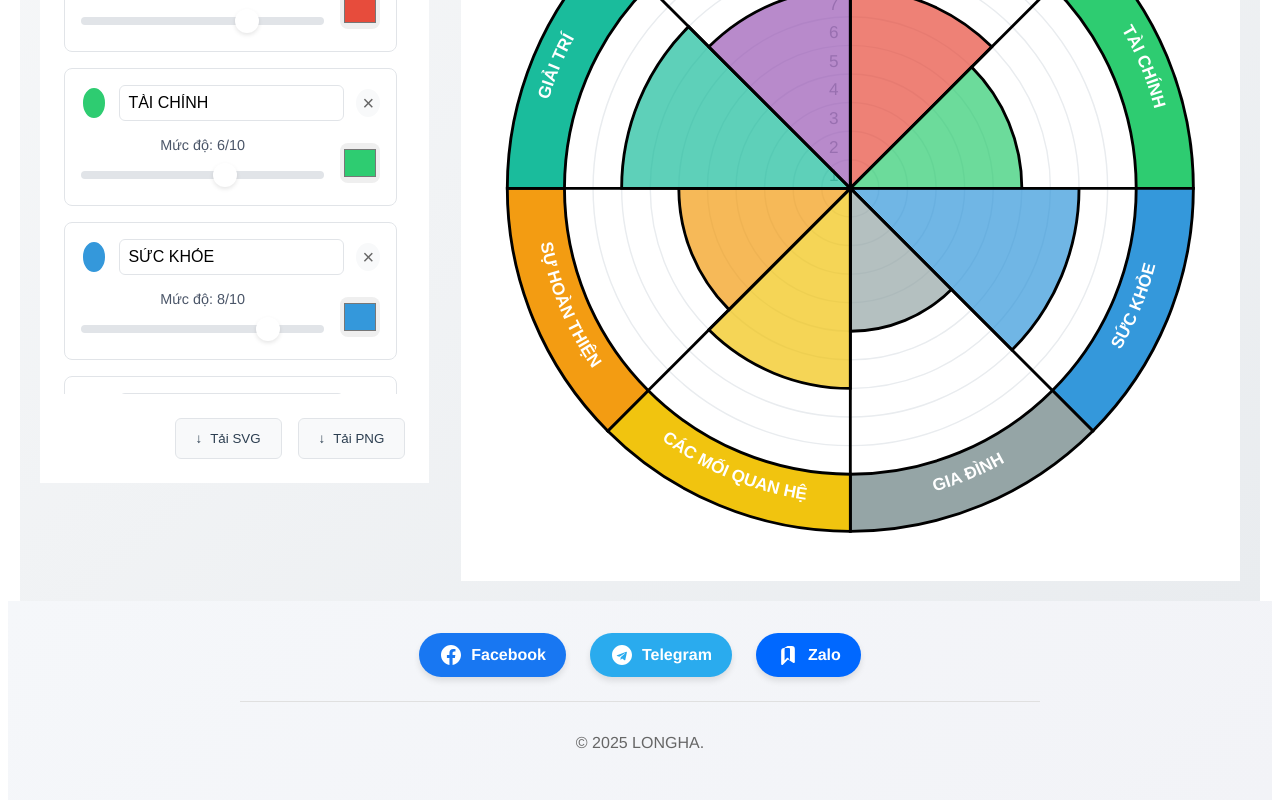
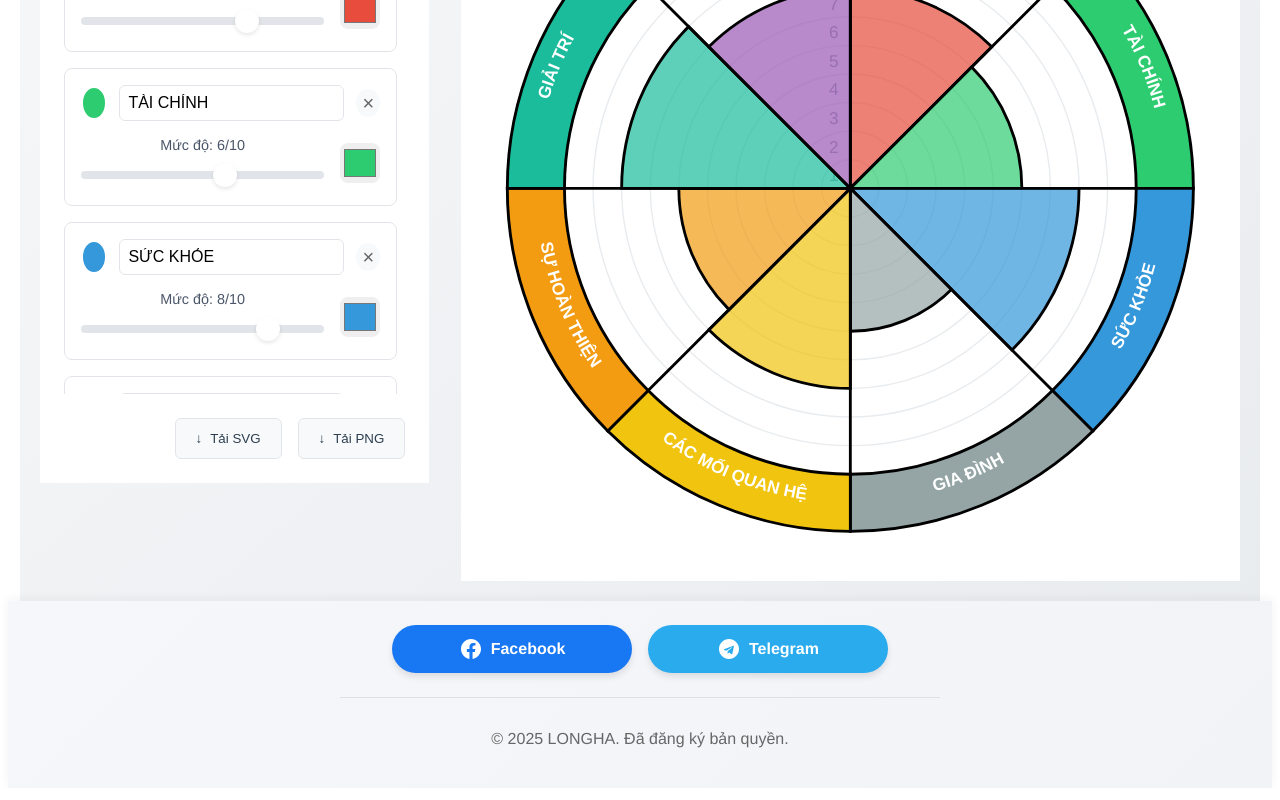
Before and after one commit to longhangoc/vue, a Vue app: page / in a window 1280 px wide. Shown: the part 533-1333 px from the top of the page. Built offline with nearby package versions, Linux system fonts and the light colour scheme.

Commit message:
Update Footer.vue

```diff
--- a/src/components/Footer.vue
+++ b/src/components/Footer.vue
@@ -6,23 +6,17 @@
           <svg xmlns="http://www.w3.org/2000/svg" width="24" height="24" viewBox="0 0 24 24" fill="currentColor">
             <path d="M12 2C6.477 2 2 6.477 2 12c0 4.991 3.657 9.128 8.438 9.879V14.89h-2.54V12h2.54V9.797c0-2.506 1.492-3.89 3.777-3.89 1.094 0 2.238.195 2.238.195v2.46h-1.26c-1.243 0-1.63.771-1.63 1.562V12h2.773l-.443 2.89h-2.33v6.989C18.343 21.129 22 16.99 22 12c0-5.523-4.477-10-10-10z"/>
           </svg>
-          Facebook
+          <span>Facebook</span>
         </a>
         <a href="#" class="contact-button telegram">
           <svg xmlns="http://www.w3.org/2000/svg" width="24" height="24" viewBox="0 0 24 24" fill="currentColor">
             <path d="M12 2C6.477 2 2 6.477 2 12s4.477 10 10 10 10-4.477 10-10S17.523 2 12 2zm4.888 7.405l-1.566 7.338c-.116.511-.406.636-.822.395l-2.369-1.749-1.137 1.099c-.125.125-.23.23-.472.23l.168-2.395 4.361-3.941c.189-.168-.042-.263-.285-.094l-5.389 3.39-2.321-.724c-.504-.159-.513-.504.106-.743l9.054-3.49c.424-.153.798.105.659.739z"/>
           </svg>
-          Telegram
-        </a>
-        <a href="#" class="contact-button zalo">
-          <svg xmlns="http://www.w3.org/2000/svg" width="24" height="24" viewBox="0 0 24 24" fill="currentColor">
-            <path d="M14.414 5H9.586a1 1 0 0 0-1 1v11.414l2.293-2.293a1 1 0 0 1 1.414 0L14 17.414V6a1 1 0 0 0-1-1zm-2.828-2h4.242a3 3 0 0 1 3 3v13a1 1 0 0 1-1.707.707L12 16.414l-5.121 5.293A1 1 0 0 1 5.172 21v-13a3 3 0 0 1 3-3z"/>
-          </svg>
-          Zalo
+          <span>Telegram</span>
         </a>
       </div>
       <div class="footer-bottom">
-        <p>© {{ currentYear }} LONGHA.</p>
+        <p>© {{ currentYear }} LONGHA. Đã đăng ký bản quyền.</p>
       </div>
     </div>
   </footer>
@@ -30,7 +24,7 @@
 
 <script>
 export default {
-  name: 'PhanDitFooter',
+  name: 'ImprovedFooter',
   data() {
     return {
       currentYear: new Date().getFullYear()
@@ -42,20 +36,25 @@ export default {
 <style scoped>
 .modern-footer {
   background: linear-gradient(135deg, #f5f7fa 0%, #f2f3f7 100%);
-  padding: 2rem;
+  padding: 1.5rem;
   text-align: center;
+  box-shadow: 0 -2px 10px rgba(0,0,0,0.05);
 }
 
 .footer-content {
-  max-width: 800px;
+  max-width: 600px;
   margin: 0 auto;
+  display: flex;
+  flex-direction: column;
+  align-items: center;
 }
 
 .contact-buttons {
   display: flex;
   justify-content: center;
-  gap: 1.5rem;
+  gap: 1rem;
   margin-bottom: 1.5rem;
+  width: 100%;
 }
 
 .contact-button {
@@ -63,12 +62,14 @@ export default {
   align-items: center;
   justify-content: center;
   gap: 0.5rem;
-  padding: 10px 20px;
-  border-radius: 30px;
+  padding: 12px 20px;
+  border-radius: 25px;
   text-decoration: none;
   font-weight: 600;
   transition: all 0.3s ease;
   box-shadow: 0 4px 6px rgba(0,0,0,0.1);
+  flex-grow: 1;
+  max-width: 200px;
 }
 
 .contact-button svg {
@@ -76,7 +77,7 @@ export default {
 }
 
 .contact-button:hover {
-  transform: translateY(-5px);
+  transform: translateY(-3px);
   box-shadow: 0 6px 8px rgba(0,0,0,0.15);
 }
 
@@ -94,25 +95,28 @@ export default {
   color: white;
 }
 
-.zalo {
-  background-color: #0068FF;
-  color: white;
-}
-
 .footer-bottom {
   color: #666;
   border-top: 1px solid #e0e0e0;
   padding-top: 1rem;
+  text-align: center;
+  width: 100%;
 }
 
-@media (max-width: 768px) {
+@media (max-width: 480px) {
   .contact-buttons {
     flex-direction: column;
+    align-items: stretch;
     gap: 1rem;
   }
 
   .contact-button {
-    width: 100%;
+    padding: 12px 15px;
+    max-width: none;
+  }
+
+  .modern-footer {
+    padding: 1rem;
   }
 }
 </style>
```
